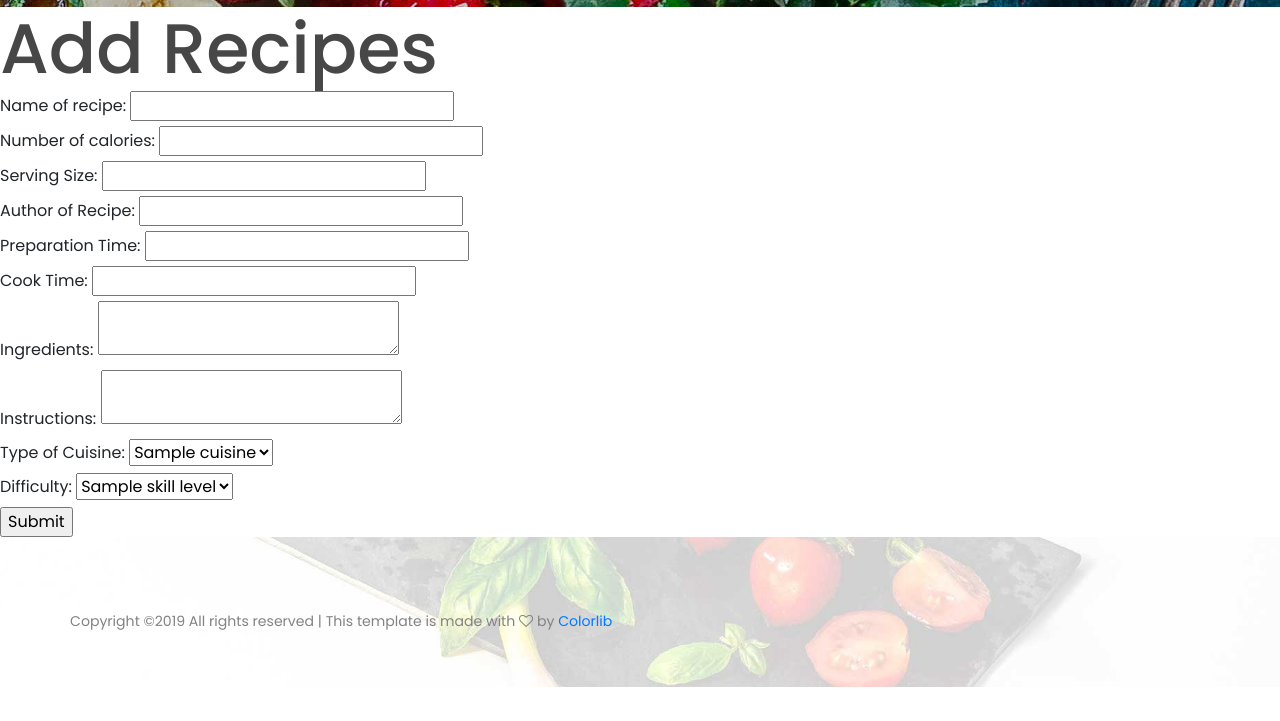
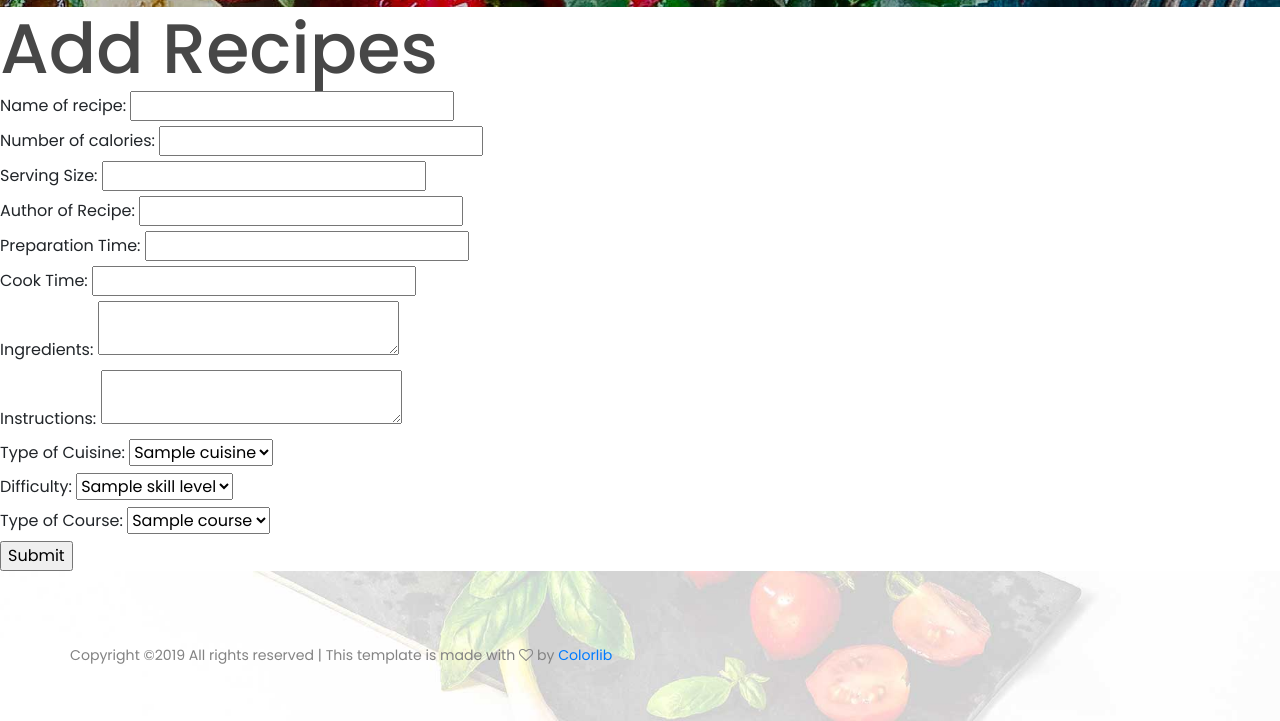
Before and after one commit to Code-Institute-Submissions/data-centric-project-4, a Flask app: page /add in a window 1280 px wide. Shown: the part 1170-1891 px from the top of the page. Before the commit the page ends 1857 px from the top, so only its background shows below. Run offline with Flask 2, Linux system fonts and the light colour scheme; a database or web service that is not in the repository returns one stand-in record (values such as "Sample title"); some libraries are stand-ins or nearby versions.

Commit message:
Add type of course form in add html

```diff
--- a/templates/add.html
+++ b/templates/add.html
@@ -52,6 +52,14 @@
          {% endfor %}
      </select>
     </div>
+    <div>
+    <label>Type of Course:</label>
+     <select name = 'coursetype'>
+         {% for e in collection_course %}
+         <option>{{e['name']}}</option>
+         {% endfor %}
+     </select>
+    </div>
      <div>
             <input type='submit'/>
     </div>
```
